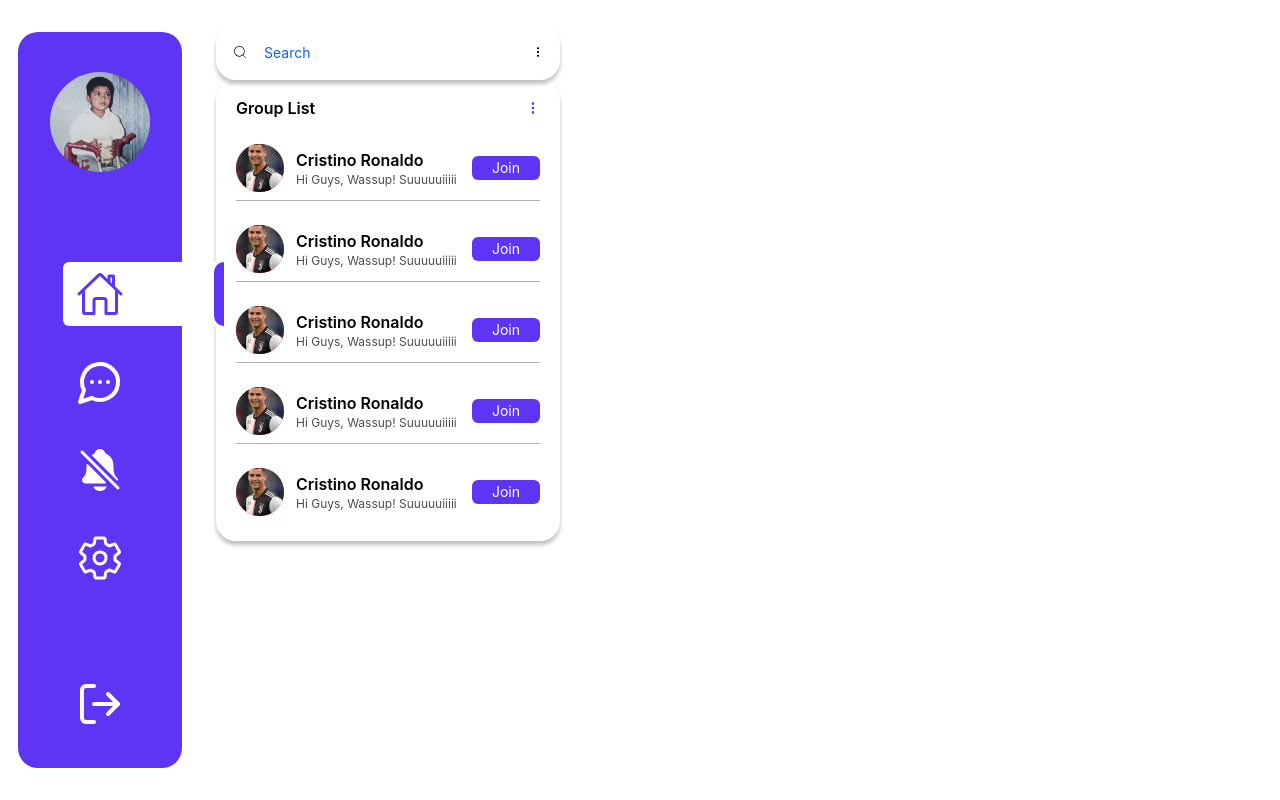
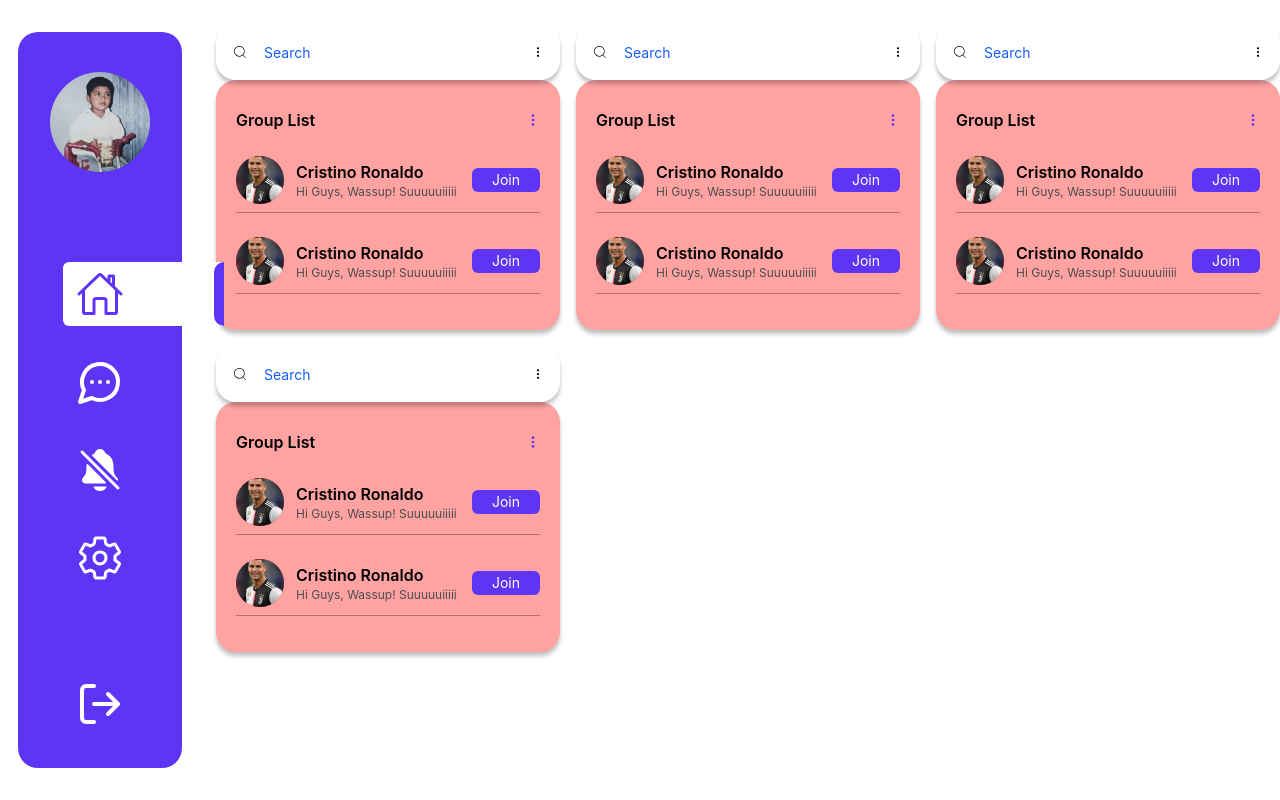
Before and after one commit to bijoysahadev/linkUp, a React (Vite) app: page /Home in a window 1280 px wide. Built offline with nearby package versions, Linux system fonts and the light colour scheme.

Commit message:
feat:add uselocationa and home desgin and components create

```diff
--- /dev/null
+++ b/src/Layouts/BlockedList.jsx
@@ -0,0 +1,9 @@
+import React from 'react'
+
+const BlockedList = () => {
+  return (
+    <div>BlockedList</div>
+  )
+}
+
+export default BlockedList
--- /dev/null
+++ b/src/Layouts/FriendList.jsx
@@ -0,0 +1,26 @@
+import React from 'react'
+import MakeProfile from '../Componets/MakeProfile'
+import Searchbar from '../Componets/Searchbar'
+import TittleList from '../Componets/TittleList'
+import Image from '../Componets/Image';
+import cr7 from '../assets/cr7.png.jpg';
+const FriendList = () => {
+  return (
+    <div>
+         <Searchbar />
+         <div className='py-4  px-5  bg-red-300 rounded-[20px] shadow-[0_4px_4px_0px_rgba(0,0,0,0.25)]' >
+             <TittleList className={`py-3`} tittle={`Group List`} />
+            <div className='flex flex-col gap-3 h-[170px] overflow-y-scroll' >
+
+              <MakeProfile mainClassname={`py-3`} profileImage={cr7} profileName={`Cristino Ronaldo`} profilStatus={`Hi Guys, Wassup! Suuuuuiiiii`} buttonText={`Join`} />
+              <MakeProfile mainClassname={`py-3`} profileImage={cr7} profileName={`Cristino Ronaldo`} profilStatus={`Hi Guys, Wassup! Suuuuuiiiii`} buttonText={`Join`} />
+              <MakeProfile mainClassname={`py-3`} profileImage={cr7} profileName={`Cristino Ronaldo`} profilStatus={`Hi Guys, Wassup! Suuuuuiiiii`} buttonText={`Join`} />
+              <MakeProfile mainClassname={`py-3`} profileImage={cr7} profileName={`Cristino Ronaldo`} profilStatus={`Hi Guys, Wassup! Suuuuuiiiii`} buttonText={`Join`} />
+              <MakeProfile mainClassname={`py-3 border-transparent`} profileImage={cr7} profileName={`Cristino Ronaldo`} profilStatus={`Hi Guys, Wassup! Suuuuuiiiii`} buttonText={`Join`} />
+            </div>
+          </div>
+    </div>
+  )
+}
+
+export default FriendList
--- /dev/null
+++ b/src/Layouts/FriendRequestList.jsx
@@ -0,0 +1,26 @@
+import React from 'react'
+import MakeProfile from '../Componets/MakeProfile'
+import Searchbar from '../Componets/Searchbar'
+import TittleList from '../Componets/TittleList'
+import Image from '../Componets/Image';
+import cr7 from '../assets/cr7.png.jpg';
+const FriendRequestList = () => {
+  return (
+     <div>
+         <Searchbar />
+         <div className='py-4  px-5  bg-red-300 rounded-[20px] shadow-[0_4px_4px_0px_rgba(0,0,0,0.25)]' >
+             <TittleList className={`py-3`} tittle={`Group List`} />
+            <div className='flex flex-col gap-3 h-[170px] overflow-y-scroll' >
+
+              <MakeProfile mainClassname={`py-3`} profileImage={cr7} profileName={`Cristino Ronaldo`} profilStatus={`Hi Guys, Wassup! Suuuuuiiiii`} buttonText={`Join`} />
+              <MakeProfile mainClassname={`py-3`} profileImage={cr7} profileName={`Cristino Ronaldo`} profilStatus={`Hi Guys, Wassup! Suuuuuiiiii`} buttonText={`Join`} />
+              <MakeProfile mainClassname={`py-3`} profileImage={cr7} profileName={`Cristino Ronaldo`} profilStatus={`Hi Guys, Wassup! Suuuuuiiiii`} buttonText={`Join`} />
+              <MakeProfile mainClassname={`py-3`} profileImage={cr7} profileName={`Cristino Ronaldo`} profilStatus={`Hi Guys, Wassup! Suuuuuiiiii`} buttonText={`Join`} />
+              <MakeProfile mainClassname={`py-3 border-transparent`} profileImage={cr7} profileName={`Cristino Ronaldo`} profilStatus={`Hi Guys, Wassup! Suuuuuiiiii`} buttonText={`Join`} />
+            </div>
+          </div>
+    </div>
+  )
+}
+
+export default FriendRequestList
--- /dev/null
+++ b/src/Layouts/GroupList.jsx
@@ -0,0 +1,26 @@
+import React from 'react'
+import Searchbar from '../Componets/Searchbar';
+import TittleList from '../Componets/TittleList';
+import Image from '../Componets/Image';
+import cr7 from '../assets/cr7.png.jpg';
+import MakeProfile from '../Componets/MakeProfile';
+const GroupList = () => {
+  return (
+    <div>
+         <Searchbar />
+         <div className='py-4  px-5  bg-red-300 rounded-[20px] shadow-[0_4px_4px_0px_rgba(0,0,0,0.25)]' >
+             <TittleList className={`py-3`} tittle={`Group List`} />
+            <div className='flex flex-col gap-3 h-[170px] overflow-y-scroll' >
+
+              <MakeProfile mainClassname={`py-3`} profileImage={cr7} profileName={`Cristino Ronaldo`} profilStatus={`Hi Guys, Wassup! Suuuuuiiiii`} buttonText={`Join`} />
+              <MakeProfile mainClassname={`py-3`} profileImage={cr7} profileName={`Cristino Ronaldo`} profilStatus={`Hi Guys, Wassup! Suuuuuiiiii`} buttonText={`Join`} />
+              <MakeProfile mainClassname={`py-3`} profileImage={cr7} profileName={`Cristino Ronaldo`} profilStatus={`Hi Guys, Wassup! Suuuuuiiiii`} buttonText={`Join`} />
+              <MakeProfile mainClassname={`py-3`} profileImage={cr7} profileName={`Cristino Ronaldo`} profilStatus={`Hi Guys, Wassup! Suuuuuiiiii`} buttonText={`Join`} />
+              <MakeProfile mainClassname={`py-3 border-transparent`} profileImage={cr7} profileName={`Cristino Ronaldo`} profilStatus={`Hi Guys, Wassup! Suuuuuiiiii`} buttonText={`Join`} />
+            </div>
+          </div>
+    </div>
+  )
+}
+
+export default GroupList
--- /dev/null
+++ b/src/Layouts/MyGroupList.jsx
@@ -0,0 +1,9 @@
+import React from 'react'
+
+const MyGroupList = () => {
+  return (
+    <div>MyGroupList</div>
+  )
+}
+
+export default MyGroupList
--- /dev/null
+++ b/src/Layouts/UserList.jsx
@@ -0,0 +1,26 @@
+import React from 'react'
+import MakeProfile from '../Componets/MakeProfile'
+import Searchbar from '../Componets/Searchbar'
+import TittleList from '../Componets/TittleList'
+import Image from '../Componets/Image';
+import cr7 from '../assets/cr7.png.jpg';
+const UserList = () => {
+  return (
+      <div>
+         <Searchbar />
+         <div className='py-4  px-5  bg-red-300 rounded-[20px] shadow-[0_4px_4px_0px_rgba(0,0,0,0.25)]' >
+             <TittleList className={`py-3`} tittle={`Group List`} />
+            <div className='flex flex-col gap-3 h-[170px] overflow-y-scroll' >
+
+              <MakeProfile mainClassname={`py-3`} profileImage={cr7} profileName={`Cristino Ronaldo`} profilStatus={`Hi Guys, Wassup! Suuuuuiiiii`} buttonText={`Join`} />
+              <MakeProfile mainClassname={`py-3`} profileImage={cr7} profileName={`Cristino Ronaldo`} profilStatus={`Hi Guys, Wassup! Suuuuuiiiii`} buttonText={`Join`} />
+              <MakeProfile mainClassname={`py-3`} profileImage={cr7} profileName={`Cristino Ronaldo`} profilStatus={`Hi Guys, Wassup! Suuuuuiiiii`} buttonText={`Join`} />
+              <MakeProfile mainClassname={`py-3`} profileImage={cr7} profileName={`Cristino Ronaldo`} profilStatus={`Hi Guys, Wassup! Suuuuuiiiii`} buttonText={`Join`} />
+              <MakeProfile mainClassname={`py-3 border-transparent`} profileImage={cr7} profileName={`Cristino Ronaldo`} profilStatus={`Hi Guys, Wassup! Suuuuuiiiii`} buttonText={`Join`} />
+            </div>
+          </div>
+    </div>
+  )
+}
+
+export default UserList
--- a/src/Pages/Home.jsx
+++ b/src/Pages/Home.jsx
@@ -6,24 +6,36 @@
 import Image from '../Componets/Image';
 import cr7 from '../assets/cr7.png.jpg';
 import MakeProfile from '../Componets/MakeProfile';
+import GroupList from '../Layouts/GroupList';
+import FriendList from '../Layouts/FriendList';
+import UserList from '../Layouts/UserList';
 const Home = () => {
   return (
-   <div className='py-6'>
-       <Grid container  spacing={2}>
+    <div className='py-6'>
+      <Grid container spacing={2}>
         <Grid size={4}>
 
-   <Searchbar/>
 
-   <div  className='py-4  px-5 rounded-[20px] shadow-[0_4px_4px_0px_rgba(0,0,0,0.25)]' >
-    <div className='flex flex-col gap-3' >
-       <TittleList tittle={`Group List`}  />
-     <MakeProfile  mainClassname={`py-3`} profileImage={cr7} profileName={`Cristino Ronaldo`} profilStatus={`Hi Guys, Wassup! Suuuuuiiiii`} buttonText={`Join`}  />
-     <MakeProfile  mainClassname={`py-3`} profileImage={cr7} profileName={`Cristino Ronaldo`} profilStatus={`Hi Guys, Wassup! Suuuuuiiiii`} buttonText={`Join`}  />
-     <MakeProfile  mainClassname={`py-3`} profileImage={cr7} profileName={`Cristino Ronaldo`} profilStatus={`Hi Guys, Wassup! Suuuuuiiiii`} buttonText={`Join`}  />
-     <MakeProfile  mainClassname={`py-3`} profileImage={cr7} profileName={`Cristino Ronaldo`} profilStatus={`Hi Guys, Wassup! Suuuuuiiiii`} buttonText={`Join`}  />
-     <MakeProfile  mainClassname={`py-3 border-transparent`} profileImage={cr7} profileName={`Cristino Ronaldo`} profilStatus={`Hi Guys, Wassup! Suuuuuiiiii`} buttonText={`Join`}  />
-    </div>
-   </div>
+    <GroupList/>
+
+        </Grid>
+        <Grid size={4}>
+
+
+    <GroupList/>
+
+        </Grid>
+        <Grid size={4}>
+
+
+    <FriendList/>
+
+        </Grid>
+        <Grid size={4}>
+
+
+      <UserList/>
+
         </Grid>
 
 
@@ -31,7 +43,7 @@
 
 
       </Grid>
-   </div>
+    </div>
   )
 }
 
```
